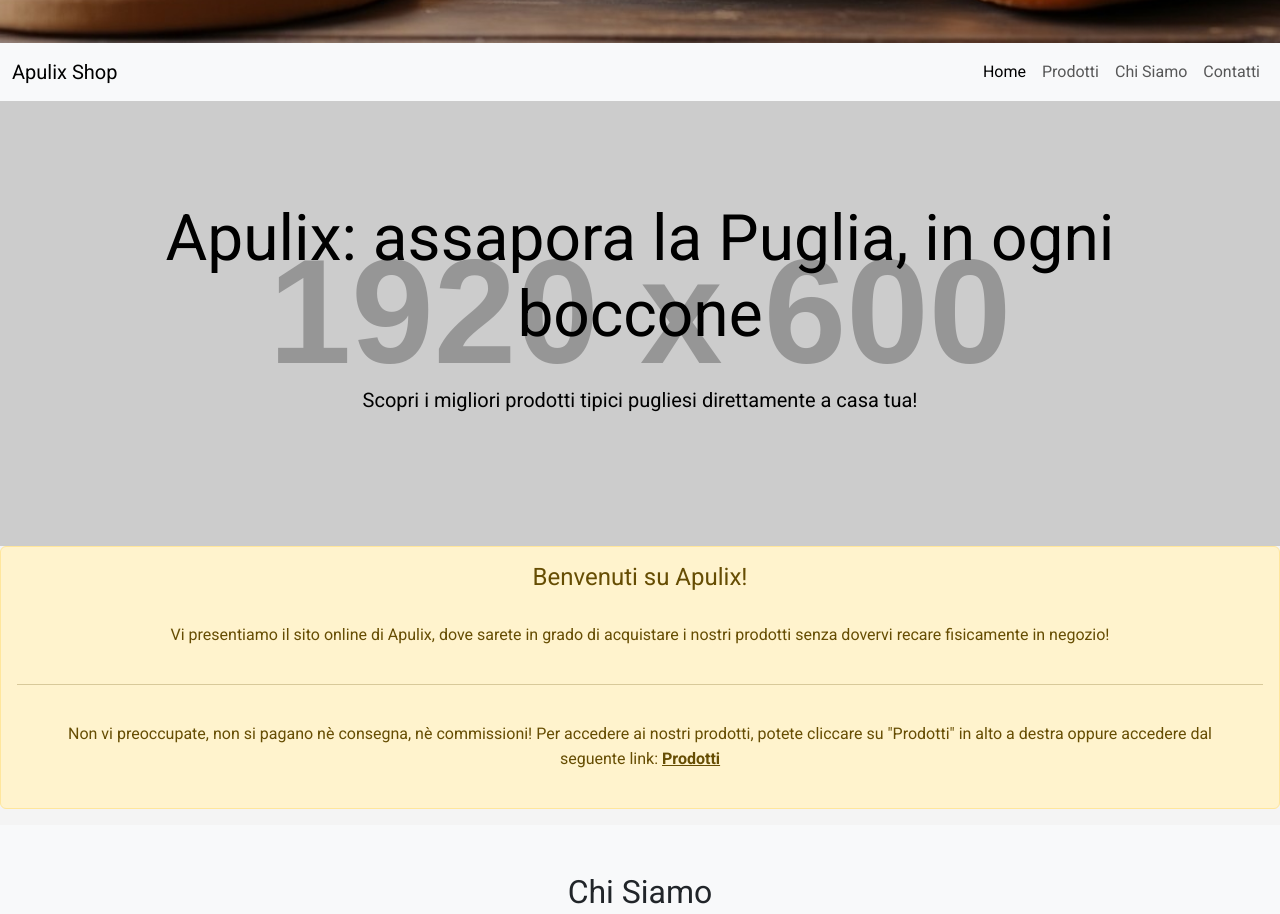
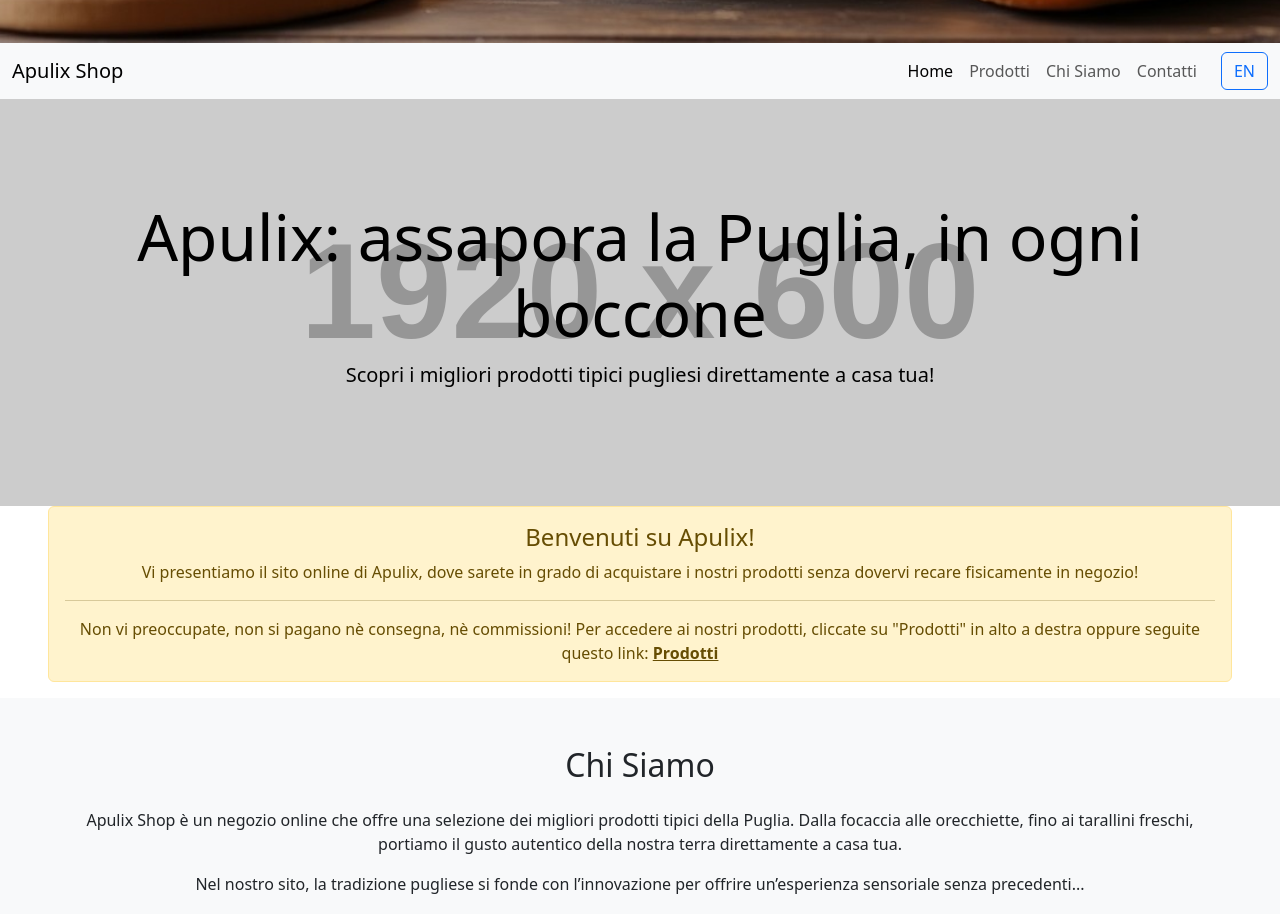
Before and after one commit to Plasma-Adry/Capolavoro24-25, a website: page index.html in a window 1280 px wide. Shown: the part 874-1788 px from the top of the page. Drawn offline with nearby package versions, Linux system fonts and the light colour scheme; placeholder pictures from the web are drawn by us.

Commit message:
Update index.html

```diff
--- a/index.html
+++ b/index.html
@@ -23,6 +23,10 @@
             max-height: 250px;
             object-fit: cover;
         }
+        /* Nasconde il widget vero di Google Translate */
+        #google_translate_element {
+            display: none;
+        }
     </style>
 </head>
 <body>
@@ -33,27 +37,27 @@
     <nav class="navbar navbar-expand-lg navbar-light bg-light">
         <div class="container-fluid">
             <a class="navbar-brand" href="#">Apulix Shop</a>
-            <button class="navbar-toggler" type="button" data-bs-toggle="collapse" data-bs-target="#navbarNav" aria-controls="navbarNav" aria-expanded="false" aria-label="Toggle navigation">
+            <button class="navbar-toggler" type="button" data-bs-toggle="collapse" data-bs-target="#navbarNav"
+                    aria-controls="navbarNav" aria-expanded="false" aria-label="Toggle navigation">
                 <span class="navbar-toggler-icon"></span>
             </button>
             <div class="collapse navbar-collapse" id="navbarNav">
-                <ul class="navbar-nav ms-auto">
+                <ul class="navbar-nav ms-auto align-items-center">
+                    <li class="nav-item"><a class="nav-link active" href="#">Home</a></li>
+                    <li class="nav-item"><a class="nav-link" href="prodotti.html">Prodotti</a></li>
+                    <li class="nav-item"><a class="nav-link" href="#chi-siamo">Chi Siamo</a></li>
+                    <li class="nav-item"><a class="nav-link" href="#contatti">Contatti</a></li>
+                    <!-- Bottone EN per tradurre -->
                     <li class="nav-item">
-                        <a class="nav-link active" href="#">Home</a>
-                    </li>
-                    <li class="nav-item">
-                        <a class="nav-link" href="prodotti.html">Prodotti</a>
-                    </li>
-                    <li class="nav-item">
-                        <a class="nav-link" href="#chi-siamo">Chi Siamo</a>
-                    </li>
-                    <li class="nav-item">
-                        <a class="nav-link" href="#contatti">Contatti</a>
+                        <button class="btn btn-outline-primary ms-3" onclick="translateToEnglish()">EN</button>
                     </li>
                 </ul>
             </div>
         </div>
     </nav>
+
+    <!-- Punto di inserimento nascosto per Google Translate -->
+    <div id="google_translate_element"></div>
 
     <!-- Hero Section -->
     <section class="hero-section text-center">
@@ -62,58 +66,26 @@
             <p class="lead">Scopri i migliori prodotti tipici pugliesi direttamente a casa tua!</p>
         </div>
     </section>
-    <div class="alert alert-warning ml-5 mr-5" role="alert">
-      <h4 align="center" class="alert-heading"> Benvenuti su Apulix!</h4>
-      <p align="center">Vi presentiamo il sito online di Apulix, dove sarete in grado di acquistare i nostri prodotti senza dovervi recare fisicamente in negozio!</p>
+
+    <div class="alert alert-warning mx-5" role="alert">
+      <h4 class="alert-heading text-center">Benvenuti su Apulix!</h4>
+      <p class="text-center">Vi presentiamo il sito online di Apulix, dove sarete in grado di acquistare i nostri prodotti senza dovervi recare fisicamente in negozio!</p>
       <hr>
-      <p  align="center" class="mb-0">Non vi preoccupate, non si pagano nè consegna, nè commissioni! Per accedere ai nostri prodotti, potete cliccare su "Prodotti" in alto a destra oppure accedere dal seguente link: <a href="https://gabrielsaltarelli.github.io/informatica-problema/prodotti.html" class="alert-link"> Prodotti </a></p>
+      <p class="text-center mb-0">Non vi preoccupate, non si pagano nè consegna, nè commissioni! Per accedere ai nostri prodotti, cliccate su "Prodotti" in alto a destra oppure seguite questo link:
+        <a href="https://gabrielsaltarelli.github.io/informatica-problema/prodotti.html" class="alert-link">Prodotti</a>
+      </p>
     </div>
-
-
 
     <!-- Chi siamo -->
     <section id="chi-siamo" class="bg-light py-5">
         <div class="container">
             <h2 class="text-center mb-4">Chi Siamo</h2>
-            <p class="text-center">Apulix Shop è un negozio online che offre una selezione dei migliori prodotti tipici della Puglia. Dalla focaccia alle orecchiette, fino ai tarallini freschi, portiamo il gusto autentico della nostra terra direttamente a casa tua.</p>
-            <link href="https://fonts.googleapis.com/css2?family=Roboto:wght@400;700&display=swap" rel="stylesheet">
-    <style>
-        body {
-            font-family: 'Roboto', sans-serif;
-            line-height: 1.6;
-            margin: 0;
-            padding: 0;
-            background-color: #f4f4f4;
-        }
-
-        header {
-            background-color: #333;
-            color: #fff;
-            padding: 10px 0;
-            text-align: center;
-        }
-
-        h1 {
-            font-weight: 700;
-            margin: 0;
-        }
-
-        p {
-            font-weight: 400;
-            padding: 20px;
-            margin: 10px;
-        }
-    </style>
-</head>
-<body>
-
-    <p class="text-center">Nel nostro sito, la tradizione pugliese si fonde con l’innovazione per offrire un’esperienza sensoriale senza precedenti: gustare i prodotti artigianali non solo con il palato, ma anche attraverso l’audio. Grazie a una tecnologia esclusiva, ogni prodotto è accompagnato da registrazioni audio reali che catturano i suoni autentici della nostra terra dal fruscio degli ulivi al crepitio della legna nei frantoi, fino al sussurro dei venti che accarezzano le campagne.
-
-Questa sinestesia sonora trasforma ogni degustazione in un viaggio emozionale, dove le note acustiche evocano la passione e la cura artigianale che caratterizzano la nostra produzione. Ogni suono diventa un invito a percepire il gusto in maniera nuova, amplificando l’esperienza culinaria e rivelando sfumature che il semplice assaggio non può esprimere.
-
-Scoprite come, attraverso l’integrazione sapiente di suono e sapore, la tradizione pugliese si rinnova, regalando un modo innovativo e coinvolgente di assaporare la nostra eccellenza artigianale.</p>
-
-</body>
+            <p class="text-center">
+                Apulix Shop è un negozio online che offre una selezione dei migliori prodotti tipici della Puglia. Dalla focaccia alle orecchiette, fino ai tarallini freschi, portiamo il gusto autentico della nostra terra direttamente a casa tua.
+            </p>
+            <p class="text-center">
+                Nel nostro sito, la tradizione pugliese si fonde con l’innovazione per offrire un’esperienza sensoriale senza precedenti...
+            </p>
         </div>
     </section>
 
@@ -131,18 +103,26 @@ Scoprite come, attraverso l’integrazione sapiente di suono e sapore, la tradiz
         </div>
     </section>
 
+    <!-- Script di traduzione e logica del bottone -->
     <script>
-        function increase(inputGenerico){
-            let quantityInput = document.getElementById(inputGenerico);
-            quantityInput.value = parseFloat(quantityInput.value) + 0.5;
-        }
+      // Inizializza il widget Google Translate (nascosto)
+      function googleTranslateElementInit() {
+        new google.translate.TranslateElement({
+          pageLanguage: 'it',
+          autoDisplay: false
+        }, 'google_translate_element');
+      }
 
-        function decrease(inputGenerico){
-            let quantityInput = document.getElementById(inputGenerico);
-            if (parseFloat(quantityInput.value) > 0) {
-                quantityInput.value = parseFloat(quantityInput.value) - 0.5;
-            }
-        }
+      // Al click, imposta cookie per traduzione e ricarica
+      function translateToEnglish() {
+        var host = window.location.hostname;
+        document.cookie = "googtrans=/it/en;path=/;domain=" + host;
+        document.cookie = "googtrans=/it/en;path=/;domain=." + host;
+        location.reload();
+      }
+    </script>
+    <script type="text/javascript"
+      src="//translate.google.com/translate_a/element.js?cb=googleTranslateElementInit">
     </script>
 
     <script src="https://cdn.jsdelivr.net/npm/bootstrap@5.3.0/dist/js/bootstrap.bundle.min.js"></script>
```
